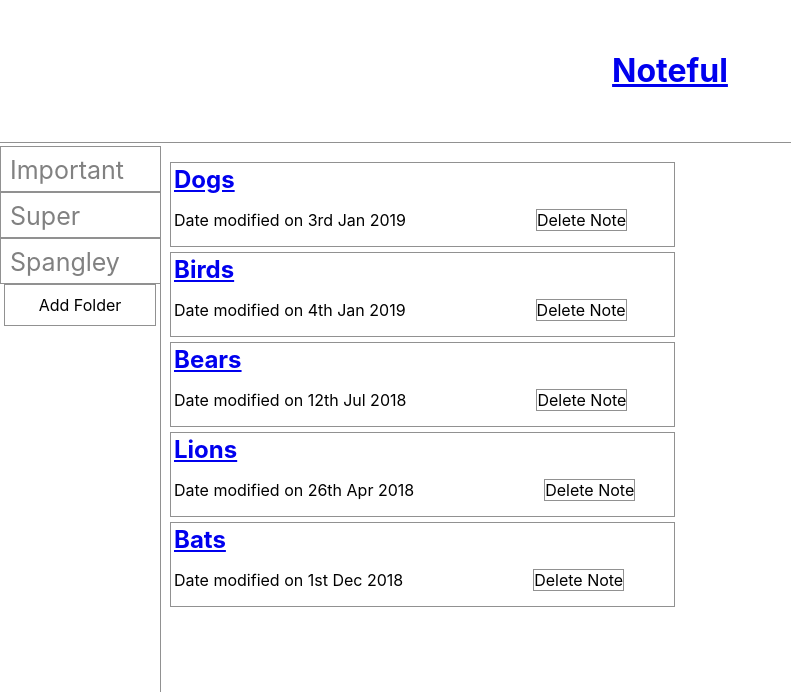
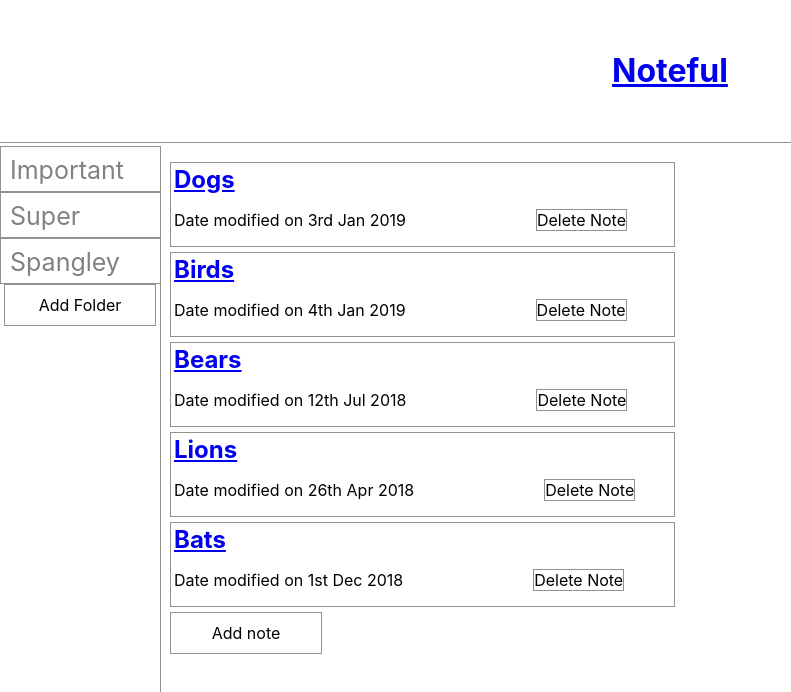
Before and after one commit to JustDorah/noteful, a React (Create React App) app: page /folder/b0715efe-ffaf-11e8-8eb2-f2801f1b9fd1 in a window 1280 px wide. Shown: the top 692 px of the page, without its empty margins (0-791 px from the left). Built offline with nearby package versions, Linux system fonts and the light colour scheme.

Commit message:
Added: -Ability to highlight folder selected -css to highlight selected -an add note button to folder notes

```diff
--- a/src/App.css
+++ b/src/App.css
@@ -2,6 +2,12 @@
   text-align: justify;
 } */
 
-.eachFolder.yellowHighlight {
+/* .eachFolder.yellowHighlight,
+.selected {
   background-color: aqua;
+} */
+
+.selected {
+  background-color: aliceblue;
+  /* color: rgb(228, 235, 235); */
 }
--- a/src/App.js
+++ b/src/App.js
@@ -16,29 +16,30 @@ export default class App extends Component {
       dummyData: NOTES,
       addedNotes: [],
       addedFolders: [],
-      color: "",
       selected: null
     };
   }
 
   onClickColorHighlight = e => {
+    //https://www.codementor.io/packt/using-the-link-and-navlink-components-to-navigate-to-a-route-rieqipp42#the-navlink-component
+
     // e.preventDefault();
+
     //console.log("hi, this was clicked", e.currentTarget.dataset.div_id);
+
+    //setting selected to the specific folder clicked
     let clickedFolder = e.currentTarget.dataset.div_id;
     this.setState({ selected: clickedFolder });
 
+    /*
+   //shows that I have the correct clickedFolder value
     console.log(clickedFolder, "the folder that has been clicked");
-    // this.state.selected;
-    console.log("this.state.selected: ", this.state.selected);
-    // e.currentTarget.dataset.class = "yellowHighlight";
+
+    // this.state.selected - here is shows the previous value of selected. on line 82 or os it shows the current value of selected. why??
+    console.log("this.state.selected: ", this.state.selected);*/
   };
 
   render() {
-    //classname
-
-    //console.log("this.props.theselected: ", this.props.theselected);
-    //console.log("className: ", className);
-
     //get & show notes data
     const dummyNotes = this.state.dummyData.notes;
     //console.log(dummyNotes);
@@ -47,13 +48,15 @@ export default class App extends Component {
     const dummyFolders = this.state.dummyData.folders;
     //console.log(dummyFolders);
 
-    //map notes
+    //map out the notes
     const mainNotes = dummyNotes.map(note => {
+      //format the date - installed momentjs to accomplish
       const modified = note.modified;
       const moment = require("moment");
       let d1 = moment(modified);
       let date = d1.format("Do MMM YYYY");
       //console.log(date, 'the formatted date');
+
       return (
         <div className="eachNote" key={note.id}>
           <h2>
@@ -68,25 +71,27 @@ export default class App extends Component {
       );
     });
 
-    //map folders
+    //map out the folders
     const mainFolders = dummyFolders.map(folder => {
-      let className = this.props.theselected
-        ? "eachFolder selected"
-        : "eachFolder";
-      console.log("this.props.theselected: ", this.props.theselected);
-      console.log("className: ", className);
-      console.log(this.state.selected, "in masdfasdf");
+      //class
+      let className =
+        folder.id === this.state.selected
+          ? "eachFolder selected"
+          : "eachFolder";
+      /*
+      console.log(
+        folder.id + " --now has a className property of-- " + className
+      );
 
-      console.log(folder.id, "olderid");
-
+      //initially shows up as null ( at page refresh), but once clicked shows current value of selected.
+      console.log(this.state.selected, " : value of this.state.selected");
+      */
       return (
         <div
           className={className}
           key={folder.id}
           data-div_id={folder.id}
-          style={{ backgroundColor: this.state.color }}
           onClick={this.onClickColorHighlight}
-          theselected={this.state.selected === folder.id}
         >
           <Link to={`/folder/${folder.id}`}>{folder.name}</Link>{" "}
         </div>
--- a/src/folder.js
+++ b/src/folder.js
@@ -53,7 +53,10 @@ export default class Folder extends Component {
           <FolderList mainFolders={this.props.mainFolders} />
         </nav>
 
-        <main className="main">{displayFoldersNotes}</main>
+        <main className="main">
+          {displayFoldersNotes}
+          <div className="nButton">Add note</div>
+        </main>
       </div>
     );
   }
```
